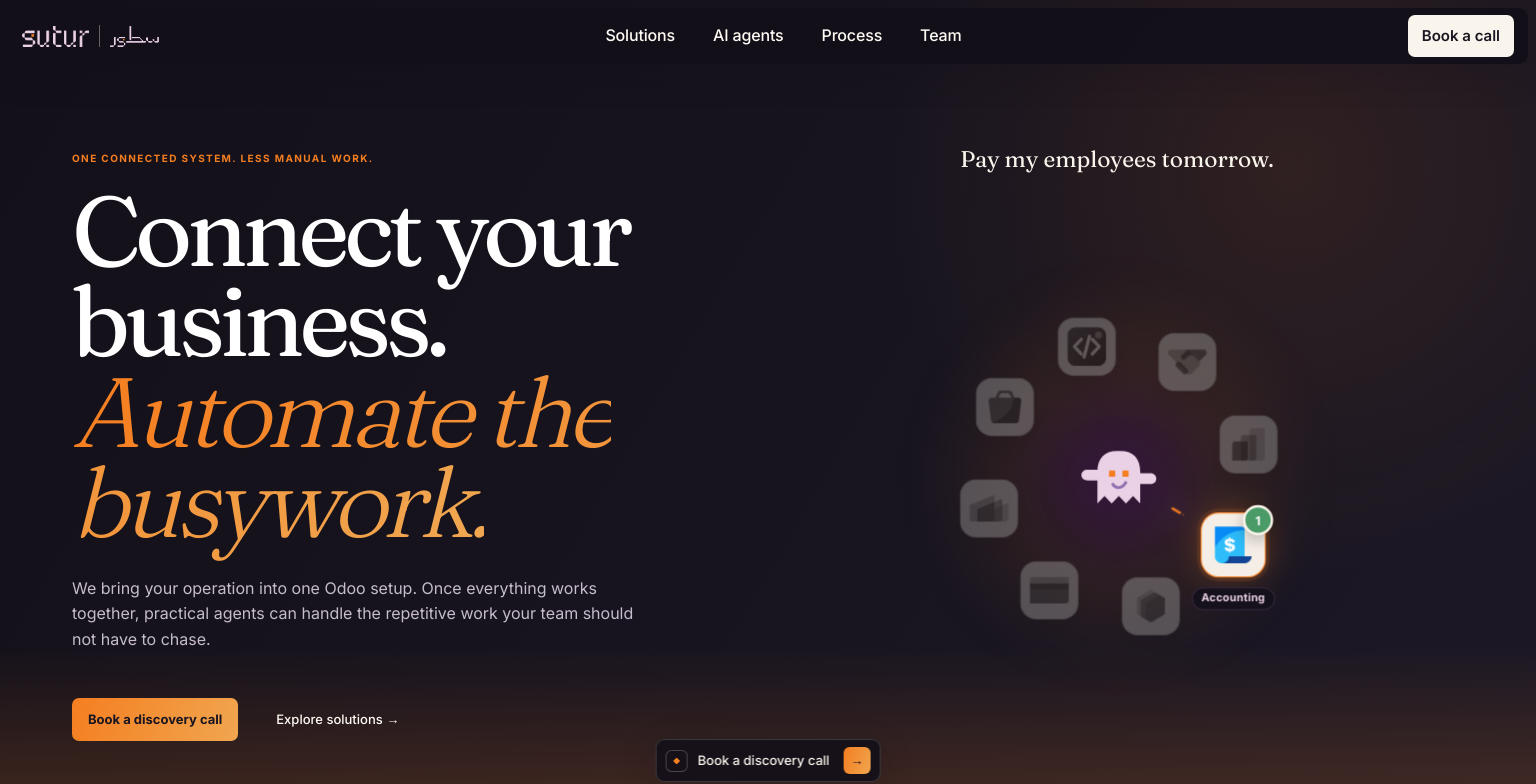
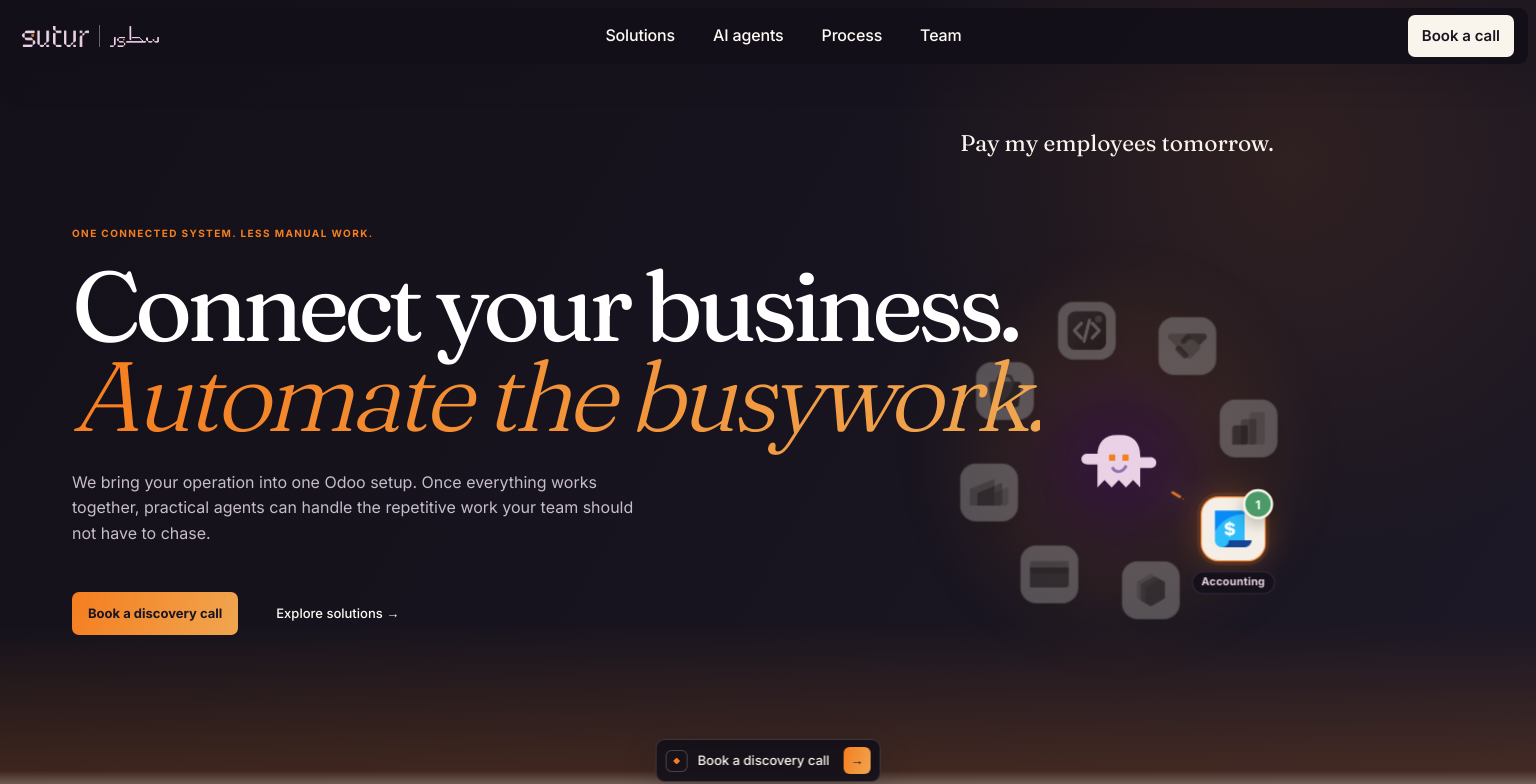
Before and after one commit to sutur-ai/sutur-website, a Next.js app: page / in a window 1536 px wide. Shown: the top 784 px of the page. Built offline with nearby package versions, Linux system fonts and the light colour scheme.

Commit message:
[verified] widen desktop hero headline

```diff
--- a/src/app/globals.css
+++ b/src/app/globals.css
@@ -1891,6 +1891,12 @@ section.scroll-section {
 footer {
   background: var(--dark);
 }
+@media (min-width: 1500px) {
+  .hero-copy h1 {
+    max-width: none;
+    white-space: nowrap;
+  }
+}
 @media (max-width: 900px) {
   .site-header,
   .site-header.is-collapsed {
@@ -1959,6 +1965,7 @@ footer {
   }
   .hero-copy h1 {
     font-size: clamp(3.5rem, 15vw, 6rem);
+    white-space: normal;
   }
   .floating-cta {
     width: calc(100% - 32px);
--- a/src/app/page.tsx
+++ b/src/app/page.tsx
@@ -14,9 +14,7 @@ export default function Home() {
         <div className="hero-copy">
           <p className="hero-eyebrow">One connected system. Less manual work.</p>
           <h1>
-            Connect your
-            <br />
-            business.
+            Connect your business.
             <br />
             <em>Automate the busywork.</em>
           </h1>
```
Also changed, not shown: 1 other file (tests, documents, lock files or other folders).
